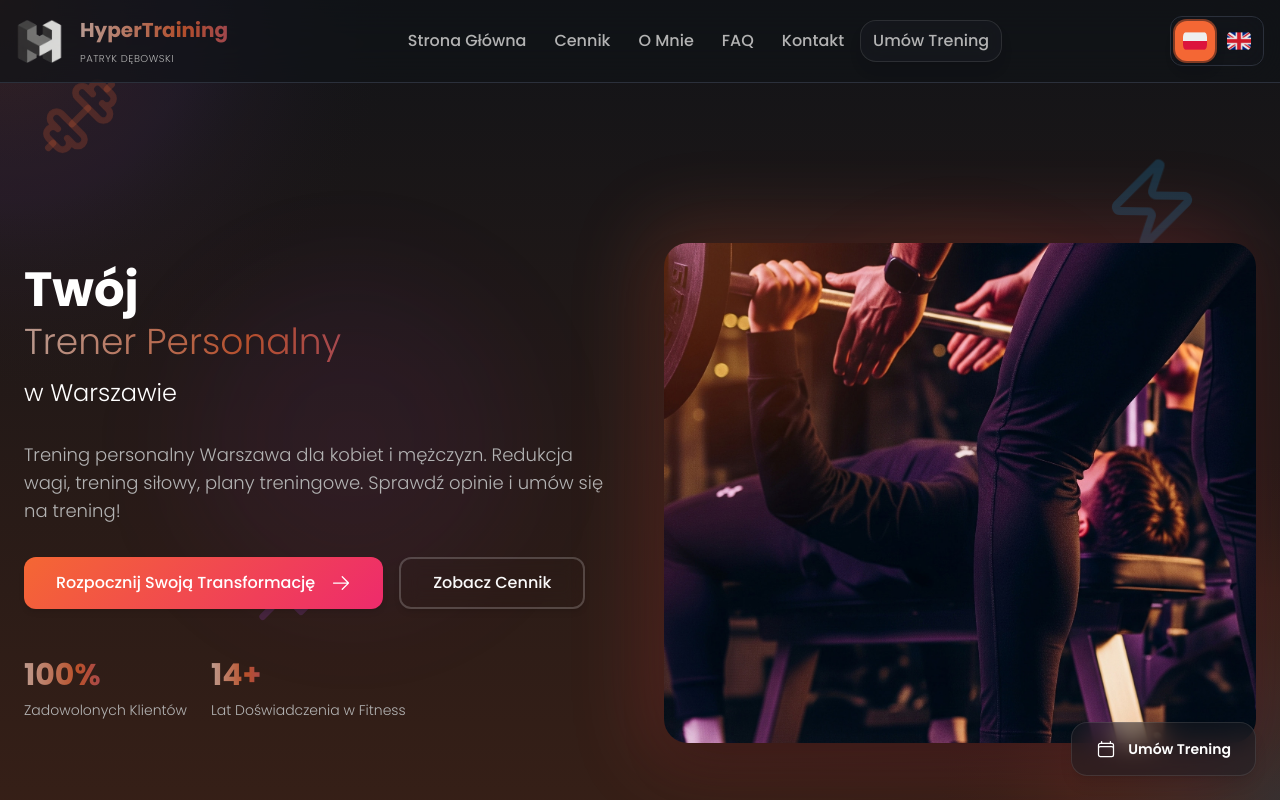
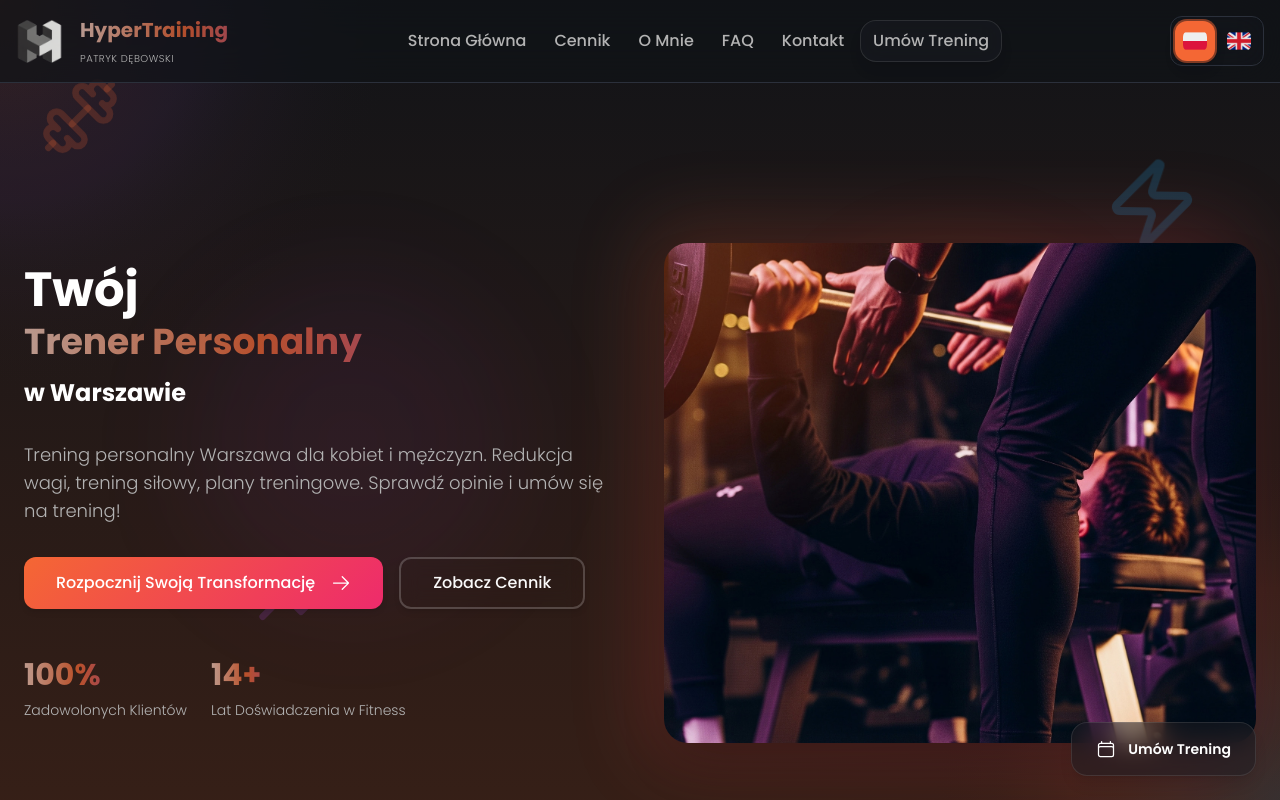
Before and after one commit to Buzka42/hypertraining, a Next.js app: page / in a window 1280 px wide. Shown: the top 800 px of the page. Built offline with nearby package versions, Linux system fonts and the light colour scheme.

Commit message:
Make 'Trener Personalny' and 'w Warszawie' bold in hero section

```diff
--- a/pages/index.tsx
+++ b/pages/index.tsx
@@ -53,8 +53,8 @@ export default function HomePage() {
                 <h1 className="text-3xl md:text-5xl font-bold leading-tight">
                   {t('home.hero.title')}
                 </h1>
-                <span className="text-shimmer block mt-2 text-2xl md:text-4xl">{t('home.hero.subtitle')}</span>
-                <span className="block mt-2 text-xl md:text-2xl">{t('home.hero.location')}</span>
+                <span className="text-shimmer block mt-2 text-2xl md:text-4xl font-bold">{t('home.hero.subtitle')}</span>
+                <span className="block mt-2 text-xl md:text-2xl font-bold">{t('home.hero.location')}</span>
               </div>
 
               <div>
```
